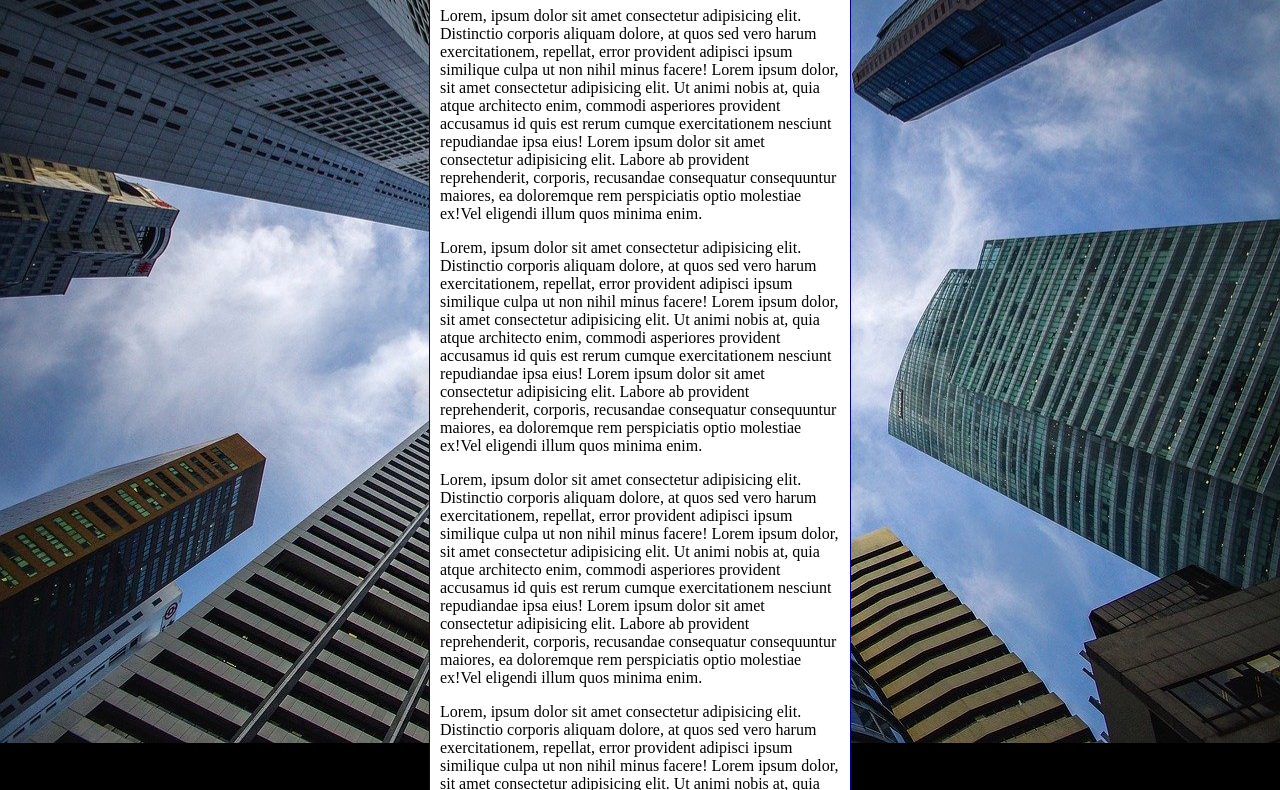
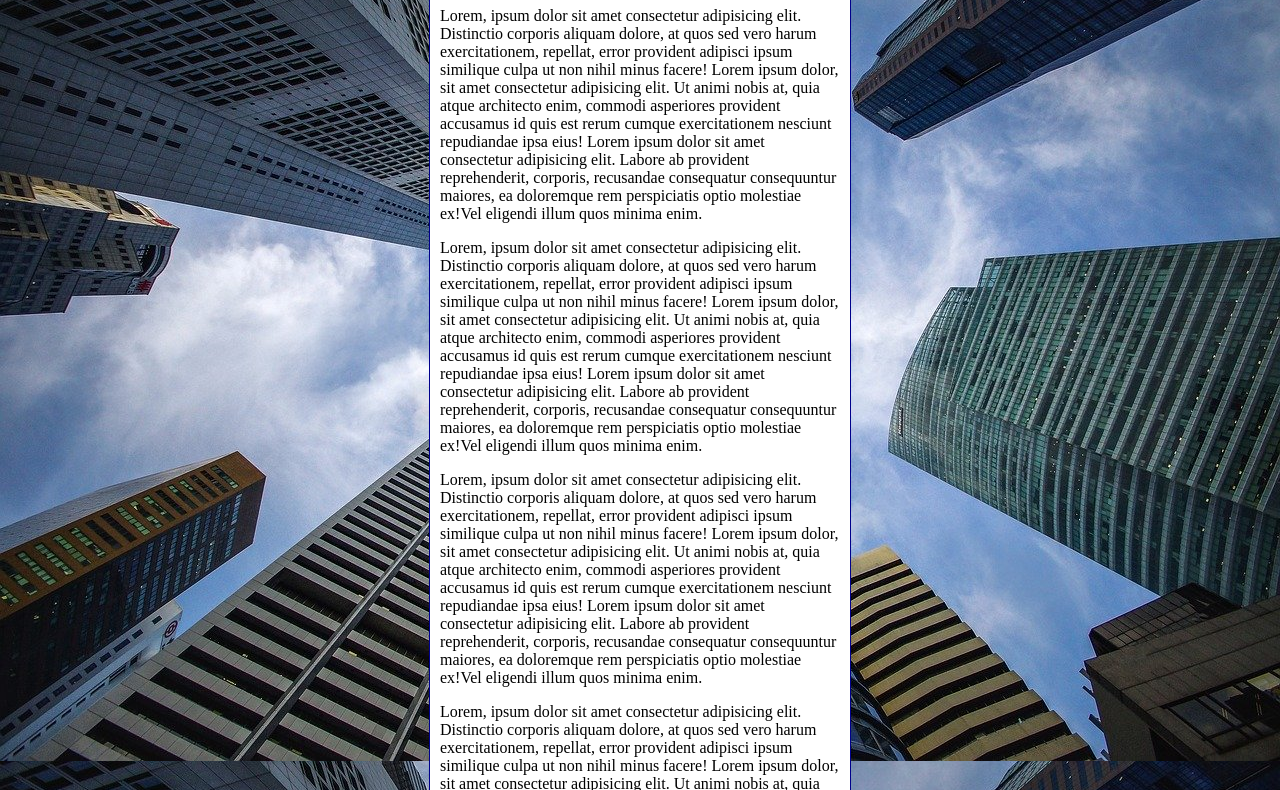
Before and after one commit to pedrofaini/html5---css3, a plain HTML site: page exercícios/ex022/index05.html in a window 1280 px wide. Shown: the part 92-882 px from the top of the page. Drawn offline with Linux system fonts and the light colour scheme.

Commit message:
atualizei o index05

```diff
--- a/exercícios/ex022/index05.html
+++ b/exercícios/ex022/index05.html
@@ -3,7 +3,7 @@
 <head>
     <meta charset="UTF-8">
     <meta name="viewport" content="width=device-width, initial-scale=1.0">
-    <title>Document</title>
+    <title>Fundo fixo de tela</title>
     <style>
         body {
             height: 100vh;
@@ -12,11 +12,22 @@
             background-position: center center;
             background-repeat: no-repeat;
             background-size: cover;
+            background-attachment: fixed
+
+            /*
+            shorthand - background
+            color > image > position > repeat > size(não funciona) > attachment
+
+            ex:
+             background: black url(imagens/wallpaper002.jpg) center center no-repeat fixed;
+
+             background-size: cover;
+            */
         }
 
         main {
             background-color: white;
-            width: 400px;
+            max-width: 400px;
             padding: 10px;
             margin: auto;
             border: 1px solid darkblue;
```
